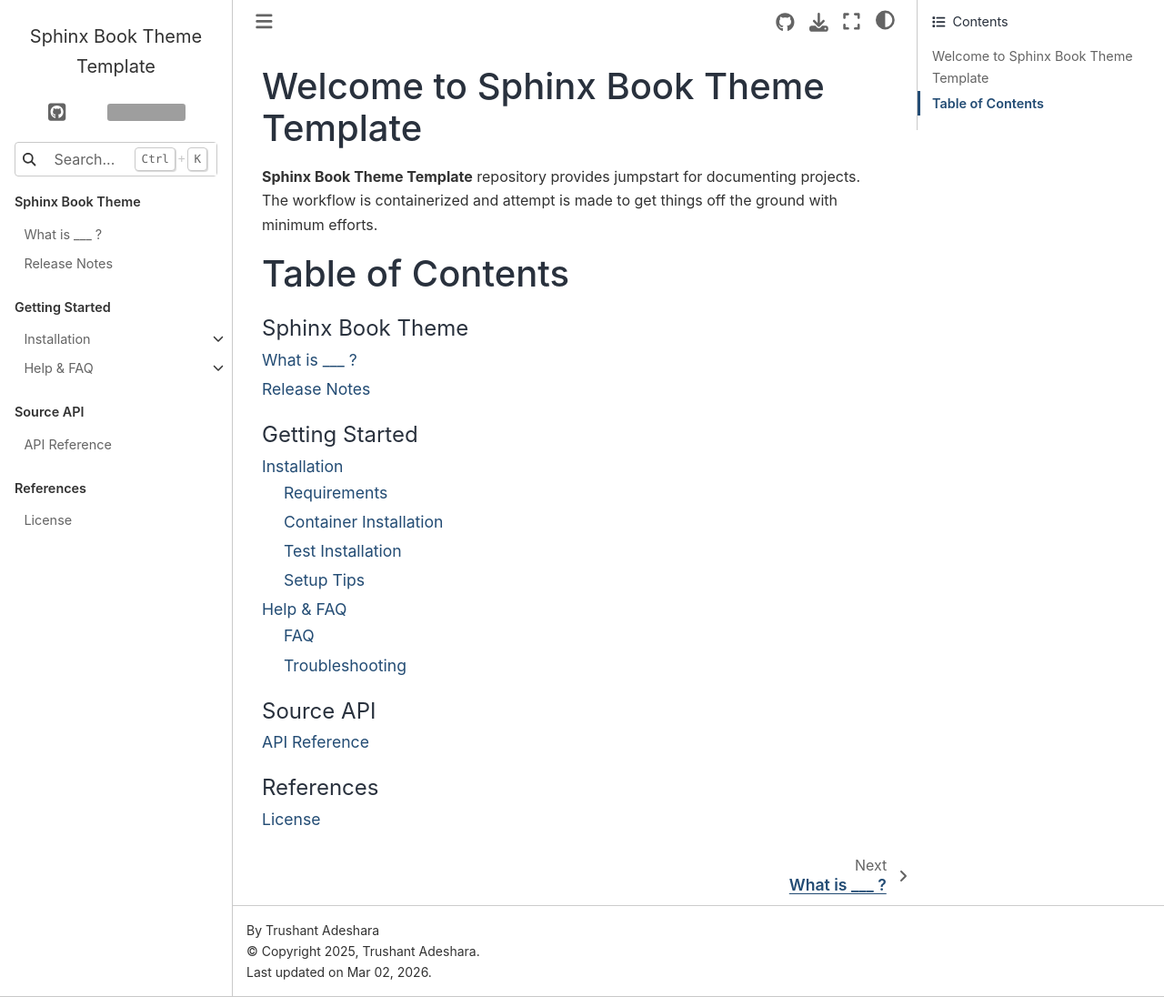
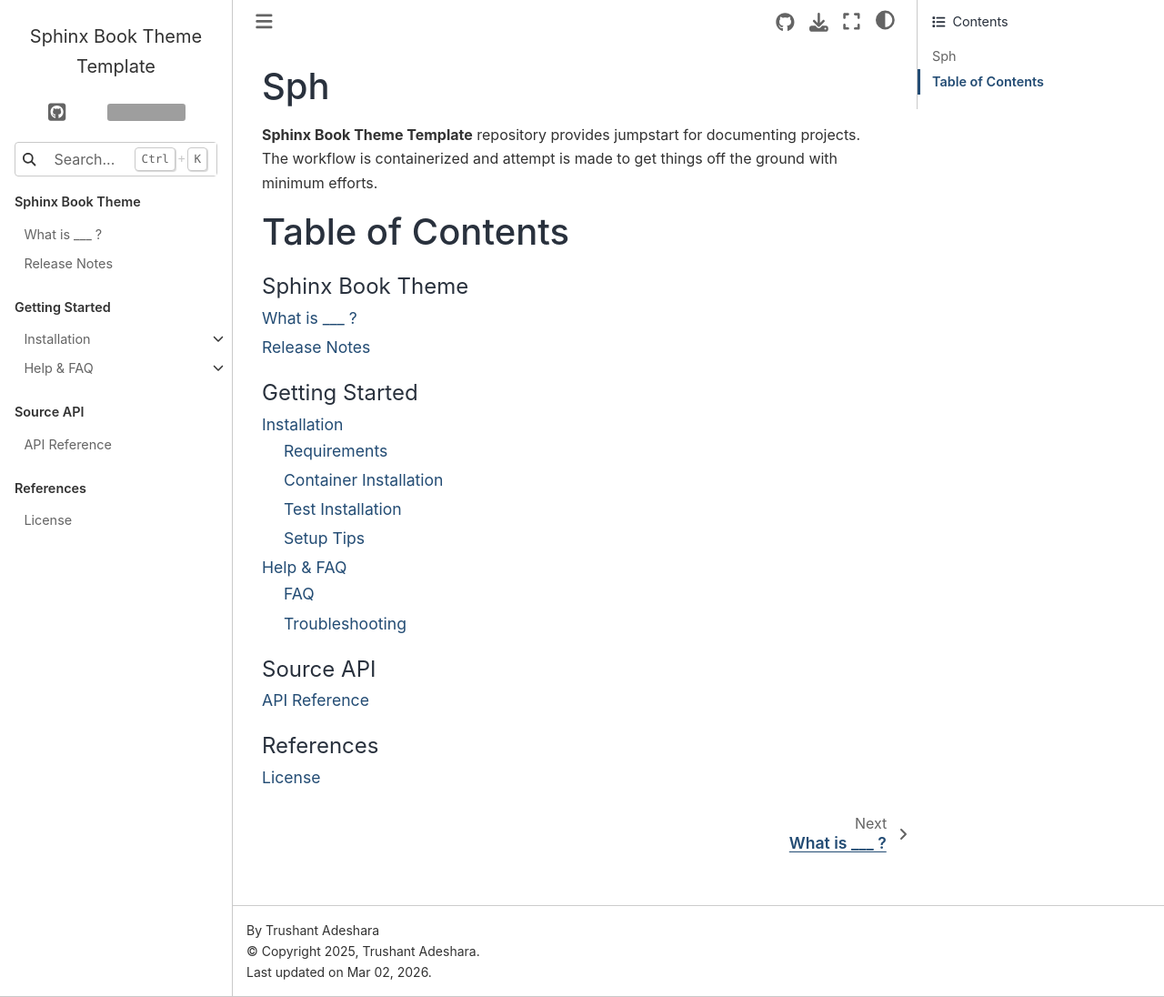
Before and after one commit to trushant05/sph, a Sphinx documentation site: the page built from docs/index.rst, in a window 1280 px wide and 1096 px high. Shown: the whole window at 91% size. Built offline with Sphinx 7.4.7 and the Sphinx Book theme 1.1.4, drawn with Linux system fonts in a browser that asks for light colours; the version number could not be read and is left out; grey boxes are pictures that could not be loaded.

Commit message:
Trigger sphinx

```diff
--- a/docs/index.rst
+++ b/docs/index.rst
@@ -1,4 +1,4 @@
-Welcome to Sphinx Book Theme Template
+Sph
 =====================================
 
 **Sphinx Book Theme Template** repository provides jumpstart for documenting projects.
```
